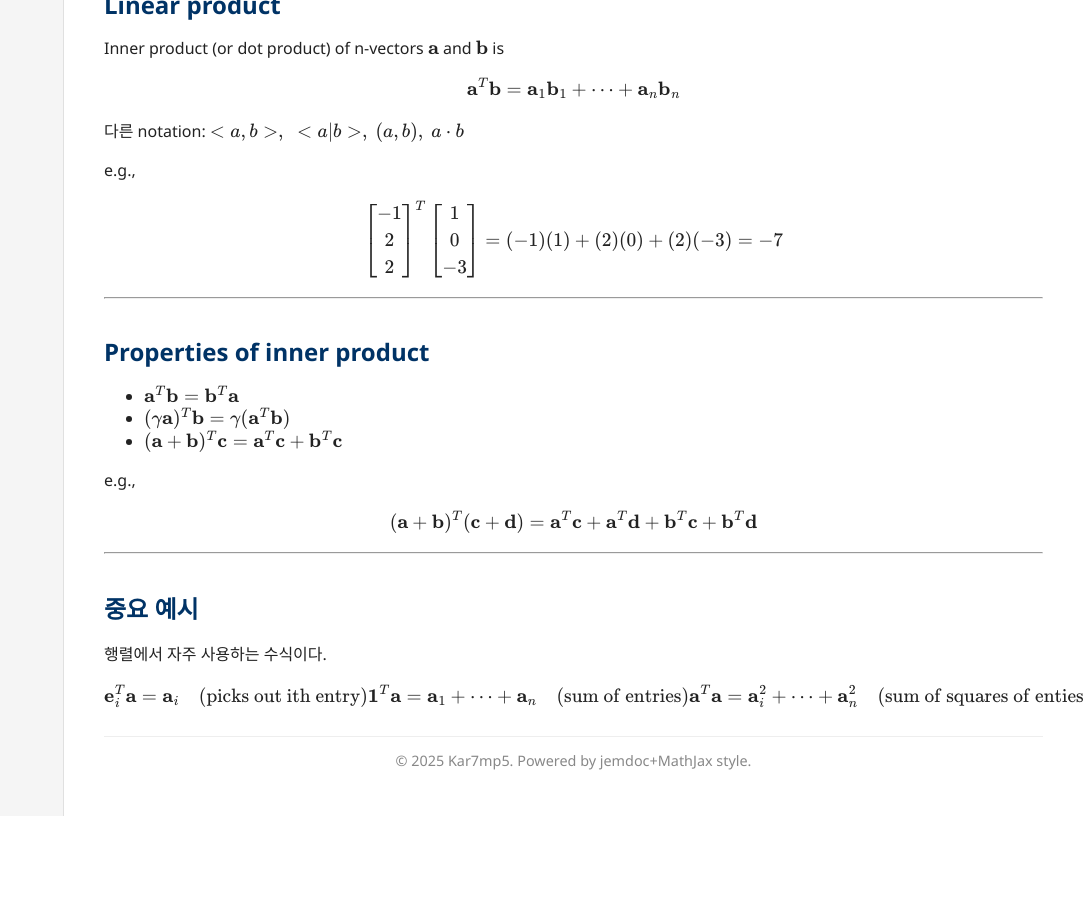
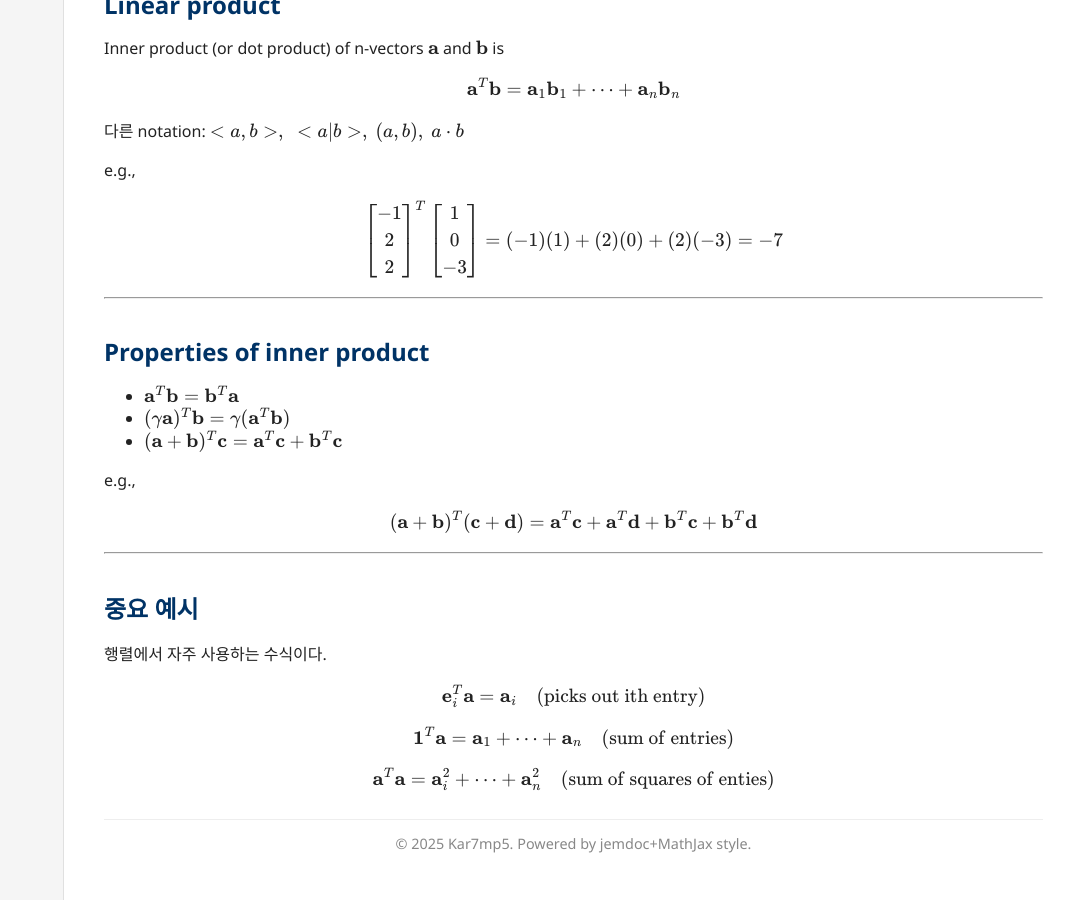
Before and after one commit to kar7mp5/kar7mp5.github.io, a Jekyll site: the page built from _posts/linear_algebra/linear/2025-08-08-lexer-parser-ast.md, in a window 1280 px wide and 900 px high, scrolled down 1685 px. Shown: the whole window, without its empty margins (197-1280 px from the left). Built offline with Jekyll 4.4.1, drawn with Linux system fonts in a browser that asks for light colours; before the commit the page ends 2501 px from its top, so only the background shows below that.

Commit message:
fix: Fix LaTex

```diff
--- a/_posts/linear_algebra/linear/2025-08-08-lexer-parser-ast.md
+++ b/_posts/linear_algebra/linear/2025-08-08-lexer-parser-ast.md
@@ -145,7 +145,13 @@ $$
 행렬에서 자주 사용하는 수식이다.
 
 $$
-\mathbf{e}^T_i\mathbf{a} = \mathbf{a}_i \quad \text{(picks out ith entry)} \\
-\mathbf{1}^T\mathbf{a} = \mathbf{a}_1 + \dots + \mathbf{a}_n \quad \text{(sum of entries)} \\
+\mathbf{e}^T_i\mathbf{a} = \mathbf{a}_i \quad \text{(picks out ith entry)}
+$$
+
+$$
+\mathbf{1}^T\mathbf{a} = \mathbf{a}_1 + \dots + \mathbf{a}_n \quad \text{(sum of entries)}
+$$
+
+$$
 \mathbf{a}^T\mathbf{a} = \mathbf{a}^2_i + \dots + \mathbf{a}^2_n \quad \text{(sum of squares of enties)}
 $$
```
